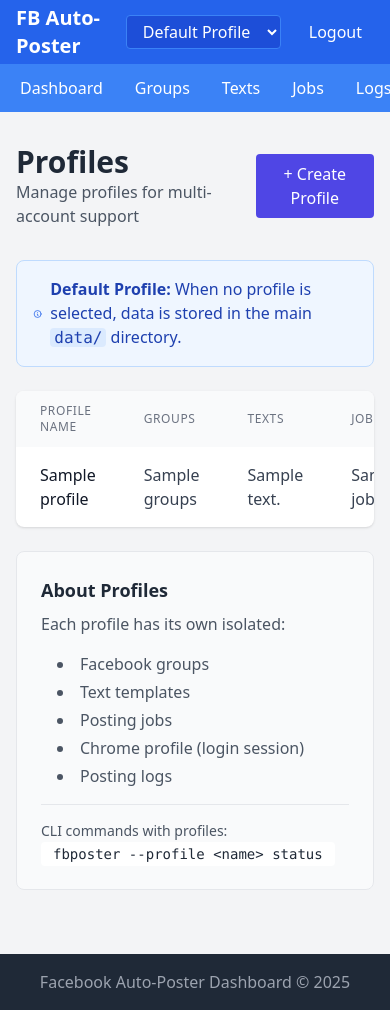
After one commit to yassbarona/facebook-autoposter, a FastAPI app: template fbposter/web/templates/profiles.html in a window 390 px wide. The commit adds this page. Run offline with FastAPI, Linux system fonts and the light colour scheme; the template is opened without the code that fills it: most values are stand-ins (such as "Sample title", 1, 10 or a date in 2020); parts of the project's set-up code (start-up, migrations or seed data) failed here and were passed over; some libraries are stand-ins or nearby versions.

Commit message:
Add job creation and profile management to web dashboard
- Jobs page: Add "Create Job" modal with text template selection and city picker
- New Profiles page: View, create, and delete profiles from the dashboard
- Navigation: Added Profiles link to navbar (desktop and mobile)
- Interactive city selector with visual feedback for job creation

```diff
--- a/fbposter/web/app.py
+++ b/fbposter/web/app.py
@@ -12,10 +12,12 @@ from fastapi.staticfiles import StaticFiles
 from fastapi.templating import Jinja2Templates
 from starlette.middleware.sessions import SessionMiddleware
 
-from ..utils.config import get_config, set_profile, get_current_profile, list_profiles
+from ..utils.config import get_config, set_profile, get_current_profile, list_profiles, get_profile_dir, get_profiles_dir
 from ..utils.telegram import get_notifier
 from ..data.storage import DataStore, LogStore
 from ..data.models import Group, Text, Job
+import shutil
+import json
 
 # Create FastAPI app
 app = FastAPI(
@@ -273,6 +275,26 @@ async def jobs_page(request: Request, _=Depends(require_auth)):
     })
 
 
+@app.post("/jobs/add")
+async def add_job(
+    request: Request,
+    name: str = Form(...),
+    text_id: str = Form(...),
+    cities: str = Form(""),
+    _=Depends(require_auth)
+):
+    """Add a new job"""
+    data_store, _ = get_stores()
+
+    # Parse cities (comma-separated or empty for all)
+    city_list = [c.strip() for c in cities.split(",") if c.strip()] if cities else []
+
+    job = Job(name=name, text_id=text_id, cities=city_list)
+    data_store.add_job(job)
+
+    return RedirectResponse(url="/jobs", status_code=302)
+
+
 @app.post("/jobs/{job_id}/toggle")
 async def toggle_job(request: Request, job_id: str, _=Depends(require_auth)):
     """Toggle job enabled status"""
@@ -338,6 +360,88 @@ async def api_status(_=Depends(require_auth)):
     }
 
 
+# ============== Profiles Routes ==============
+
+@app.get("/profiles", response_class=HTMLResponse)
+async def profiles_page(request: Request, _=Depends(require_auth)):
+    """Profiles management page"""
+    profile_names = list_profiles()
+    profiles_data = []
+
+    for name in profile_names:
+        profile_dir = get_profile_dir(name)
+        groups_file = profile_dir / "groups.json"
+        texts_file = profile_dir / "texts.json"
+        jobs_file = profile_dir / "jobs.json"
+        chrome_dir = profile_dir / "chrome-profile"
+
+        profiles_data.append({
+            "name": name,
+            "groups": _count_json_items(groups_file),
+            "texts": _count_json_items(texts_file),
+            "jobs": _count_json_items(jobs_file),
+            "has_chrome": chrome_dir.exists()
+        })
+
+    return templates.TemplateResponse("profiles.html", {
+        "request": request,
+        "profile": get_current_profile(),
+        "profiles": list_profiles(),
+        "profiles_data": profiles_data
+    })
+
+
+@app.post("/profiles/create")
+async def create_profile(
+    request: Request,
+    name: str = Form(...),
+    _=Depends(require_auth)
+):
+    """Create a new profile"""
+    # Sanitize name
+    name = name.strip().lower().replace(" ", "-")
+
+    profile_dir = get_profile_dir(name)
+
+    if profile_dir.exists():
+        return RedirectResponse(url="/profiles?error=Profile+already+exists", status_code=302)
+
+    # Create profile directory structure
+    profile_dir.mkdir(parents=True, exist_ok=True)
+    (profile_dir / "logs").mkdir(exist_ok=True)
+
+    # Create empty data files
+    for filename in ["groups.json", "texts.json", "jobs.json"]:
+        with open(profile_dir / filename, 'w') as f:
+            json.dump([], f)
+
+    return RedirectResponse(url="/profiles?success=Profile+created", status_code=302)
+
+
+@app.post("/profiles/{profile_name}/delete")
+async def delete_profile(request: Request, profile_name: str, _=Depends(require_auth)):
+    """Delete a profile"""
+    profile_dir = get_profile_dir(profile_name)
+
+    if not profile_dir.exists():
+        return RedirectResponse(url="/profiles?error=Profile+not+found", status_code=302)
+
+    shutil.rmtree(profile_dir)
+    return RedirectResponse(url="/profiles?success=Profile+deleted", status_code=302)
+
+
+def _count_json_items(file_path) -> int:
+    """Count items in a JSON array file"""
+    if not file_path.exists():
+        return 0
+    try:
+        with open(file_path, 'r') as f:
+            data = json.load(f)
+        return len(data) if isinstance(data, list) else 0
+    except:
+        return 0
+
+
 def run_server(host: str = "0.0.0.0", port: int = 8000):
     """Run the web server"""
     import uvicorn
--- a/fbposter/web/templates/base.html
+++ b/fbposter/web/templates/base.html
@@ -23,6 +23,7 @@
                         <a href="/texts" class="px-3 py-2 rounded hover:bg-blue-700 {% if '/texts' in request.url.path %}bg-blue-700{% endif %}">Texts</a>
                         <a href="/jobs" class="px-3 py-2 rounded hover:bg-blue-700 {% if '/jobs' in request.url.path %}bg-blue-700{% endif %}">Jobs</a>
                         <a href="/logs" class="px-3 py-2 rounded hover:bg-blue-700 {% if '/logs' in request.url.path %}bg-blue-700{% endif %}">Logs</a>
+                        <a href="/profiles" class="px-3 py-2 rounded hover:bg-blue-700 {% if '/profiles' in request.url.path %}bg-blue-700{% endif %}">Profiles</a>
                     </div>
                 </div>
                 <div class="flex items-center space-x-4">
@@ -42,13 +43,14 @@
     </nav>
 
     <!-- Mobile Navigation -->
-    <div class="md:hidden bg-blue-500 text-white">
-        <div class="flex justify-around py-2">
-            <a href="/" class="px-3 py-1">Dashboard</a>
-            <a href="/groups" class="px-3 py-1">Groups</a>
-            <a href="/texts" class="px-3 py-1">Texts</a>
-            <a href="/jobs" class="px-3 py-1">Jobs</a>
-            <a href="/logs" class="px-3 py-1">Logs</a>
+    <div class="md:hidden bg-blue-500 text-white overflow-x-auto">
+        <div class="flex py-2 px-2 space-x-2">
+            <a href="/" class="px-3 py-1 whitespace-nowrap">Dashboard</a>
+            <a href="/groups" class="px-3 py-1 whitespace-nowrap">Groups</a>
+            <a href="/texts" class="px-3 py-1 whitespace-nowrap">Texts</a>
+            <a href="/jobs" class="px-3 py-1 whitespace-nowrap">Jobs</a>
+            <a href="/logs" class="px-3 py-1 whitespace-nowrap">Logs</a>
+            <a href="/profiles" class="px-3 py-1 whitespace-nowrap">Profiles</a>
         </div>
     </div>
 
--- /dev/null
+++ b/fbposter/web/templates/profiles.html
@@ -0,0 +1,164 @@
+{% extends "base.html" %}
+
+{% block title %}Profiles - Facebook Auto-Poster{% endblock %}
+
+{% block content %}
+<div class="mb-8 flex justify-between items-center">
+    <div>
+        <h1 class="text-3xl font-bold text-gray-800">Profiles</h1>
+        <p class="text-gray-600">Manage profiles for multi-account support</p>
+    </div>
+    <button
+        onclick="document.getElementById('addModal').classList.remove('hidden')"
+        class="bg-indigo-600 text-white px-4 py-2 rounded hover:bg-indigo-700 transition"
+    >
+        + Create Profile
+    </button>
+</div>
+
+<!-- Success/Error Messages -->
+{% if request.query_params.get('success') %}
+<div class="bg-green-100 border border-green-400 text-green-700 px-4 py-3 rounded mb-6">
+    {{ request.query_params.get('success').replace('+', ' ') }}
+</div>
+{% endif %}
+{% if request.query_params.get('error') %}
+<div class="bg-red-100 border border-red-400 text-red-700 px-4 py-3 rounded mb-6">
+    {{ request.query_params.get('error').replace('+', ' ') }}
+</div>
+{% endif %}
+
+<!-- Default Profile Info -->
+<div class="bg-blue-50 border border-blue-200 rounded-lg p-4 mb-6">
+    <div class="flex items-center">
+        <svg class="w-5 h-5 text-blue-600 mr-2" fill="none" stroke="currentColor" viewBox="0 0 24 24">
+            <path stroke-linecap="round" stroke-linejoin="round" stroke-width="2" d="M13 16h-1v-4h-1m1-4h.01M21 12a9 9 0 11-18 0 9 9 0 0118 0z"></path>
+        </svg>
+        <span class="text-blue-800">
+            <strong>Default Profile:</strong> When no profile is selected, data is stored in the main <code class="bg-blue-100 px-1 rounded">data/</code> directory.
+        </span>
+    </div>
+</div>
+
+<!-- Profiles Table -->
+<div class="bg-white rounded-lg shadow overflow-hidden">
+    {% if profiles_data %}
+    <table class="w-full">
+        <thead class="bg-gray-50">
+            <tr>
+                <th class="px-6 py-3 text-left text-xs font-medium text-gray-500 uppercase tracking-wider">Profile Name</th>
+                <th class="px-6 py-3 text-left text-xs font-medium text-gray-500 uppercase tracking-wider">Groups</th>
+                <th class="px-6 py-3 text-left text-xs font-medium text-gray-500 uppercase tracking-wider">Texts</th>
+                <th class="px-6 py-3 text-left text-xs font-medium text-gray-500 uppercase tracking-wider">Jobs</th>
+                <th class="px-6 py-3 text-left text-xs font-medium text-gray-500 uppercase tracking-wider">Chrome Profile</th>
+                <th class="px-6 py-3 text-right text-xs font-medium text-gray-500 uppercase tracking-wider">Actions</th>
+            </tr>
+        </thead>
+        <tbody class="divide-y divide-gray-200">
+            {% for p in profiles_data %}
+            <tr class="hover:bg-gray-50">
+                <td class="px-6 py-4">
+                    <span class="font-medium text-gray-900">{{ p.name }}</span>
+                    {% if profile == p.name %}
+                    <span class="ml-2 px-2 py-1 bg-green-100 text-green-800 text-xs rounded">Active</span>
+                    {% endif %}
+                </td>
+                <td class="px-6 py-4 text-gray-700">{{ p.groups }}</td>
+                <td class="px-6 py-4 text-gray-700">{{ p.texts }}</td>
+                <td class="px-6 py-4 text-gray-700">{{ p.jobs }}</td>
+                <td class="px-6 py-4">
+                    {% if p.has_chrome %}
+                    <span class="px-2 py-1 bg-green-100 text-green-800 text-xs rounded">Yes</span>
+                    {% else %}
+                    <span class="px-2 py-1 bg-gray-100 text-gray-600 text-xs rounded">No</span>
+                    {% endif %}
+                </td>
+                <td class="px-6 py-4 text-right space-x-2">
+                    <a href="/?profile={{ p.name }}" class="text-blue-600 hover:text-blue-800">Switch</a>
+                    <form method="post" action="/profiles/{{ p.name }}/delete" class="inline" onsubmit="return confirm('Delete profile {{ p.name }}? This will delete all its data!')">
+                        <button type="submit" class="text-red-600 hover:text-red-800 ml-3">Delete</button>
+                    </form>
+                </td>
+            </tr>
+            {% endfor %}
+        </tbody>
+    </table>
+    {% else %}
+    <div class="p-8 text-center">
+        <svg class="w-16 h-16 mx-auto text-gray-300 mb-4" fill="none" stroke="currentColor" viewBox="0 0 24 24">
+            <path stroke-linecap="round" stroke-linejoin="round" stroke-width="2" d="M17 20h5v-2a3 3 0 00-5.356-1.857M17 20H7m10 0v-2c0-.656-.126-1.283-.356-1.857M7 20H2v-2a3 3 0 015.356-1.857M7 20v-2c0-.656.126-1.283.356-1.857m0 0a5.002 5.002 0 019.288 0M15 7a3 3 0 11-6 0 3 3 0 016 0zm6 3a2 2 0 11-4 0 2 2 0 014 0zM7 10a2 2 0 11-4 0 2 2 0 014 0z"></path>
+        </svg>
+        <p class="text-gray-500 mb-4">No profiles created yet.</p>
+        <p class="text-gray-400 text-sm">Profiles allow you to manage multiple Facebook accounts with separate data.</p>
+        <button
+            onclick="document.getElementById('addModal').classList.remove('hidden')"
+            class="mt-4 text-indigo-600 hover:underline"
+        >
+            Create your first profile
+        </button>
+    </div>
+    {% endif %}
+</div>
+
+<!-- Profile Info -->
+<div class="bg-gray-50 border border-gray-200 rounded-lg p-6 mt-6">
+    <h3 class="text-lg font-bold text-gray-800 mb-2">About Profiles</h3>
+    <p class="text-gray-600 mb-4">Each profile has its own isolated:</p>
+    <ul class="list-disc list-inside text-gray-600 space-y-1 ml-4">
+        <li>Facebook groups</li>
+        <li>Text templates</li>
+        <li>Posting jobs</li>
+        <li>Chrome profile (login session)</li>
+        <li>Posting logs</li>
+    </ul>
+    <div class="mt-4 pt-4 border-t border-gray-200">
+        <p class="text-gray-600 text-sm">CLI commands with profiles:</p>
+        <code class="bg-white px-3 py-1 rounded text-gray-800 text-sm">fbposter --profile &lt;name&gt; status</code>
+    </div>
+</div>
+
+<!-- Add Profile Modal -->
+<div id="addModal" class="hidden fixed inset-0 bg-black bg-opacity-50 flex items-center justify-center z-50">
+    <div class="bg-white rounded-lg shadow-xl w-full max-w-md mx-4">
+        <div class="p-6">
+            <div class="flex justify-between items-center mb-4">
+                <h2 class="text-xl font-bold text-gray-800">Create New Profile</h2>
+                <button onclick="document.getElementById('addModal').classList.add('hidden')" class="text-gray-500 hover:text-gray-700">
+                    <svg class="w-6 h-6" fill="none" stroke="currentColor" viewBox="0 0 24 24">
+                        <path stroke-linecap="round" stroke-linejoin="round" stroke-width="2" d="M6 18L18 6M6 6l12 12"></path>
+                    </svg>
+                </button>
+            </div>
+            <form method="post" action="/profiles/create">
+                <div class="mb-6">
+                    <label class="block text-gray-700 font-medium mb-2">Profile Name *</label>
+                    <input
+                        type="text"
+                        name="name"
+                        required
+                        pattern="[a-zA-Z0-9\-_]+"
+                        class="w-full px-4 py-2 border border-gray-300 rounded focus:outline-none focus:ring-2 focus:ring-indigo-500"
+                        placeholder="e.g., spanish, english, backup"
+                    >
+                    <p class="text-gray-500 text-xs mt-1">Use lowercase letters, numbers, and hyphens only</p>
+                </div>
+                <div class="flex justify-end space-x-3">
+                    <button
+                        type="button"
+                        onclick="document.getElementById('addModal').classList.add('hidden')"
+                        class="px-4 py-2 border border-gray-300 rounded hover:bg-gray-100 transition"
+                    >
+                        Cancel
+                    </button>
+                    <button
+                        type="submit"
+                        class="px-4 py-2 bg-indigo-600 text-white rounded hover:bg-indigo-700 transition"
+                    >
+                        Create Profile
+                    </button>
+                </div>
+            </form>
+        </div>
+    </div>
+</div>
+{% endblock %}
```
Also changed, not shown: fbposter/web/templates/jobs.html (+109 -24 lines).
